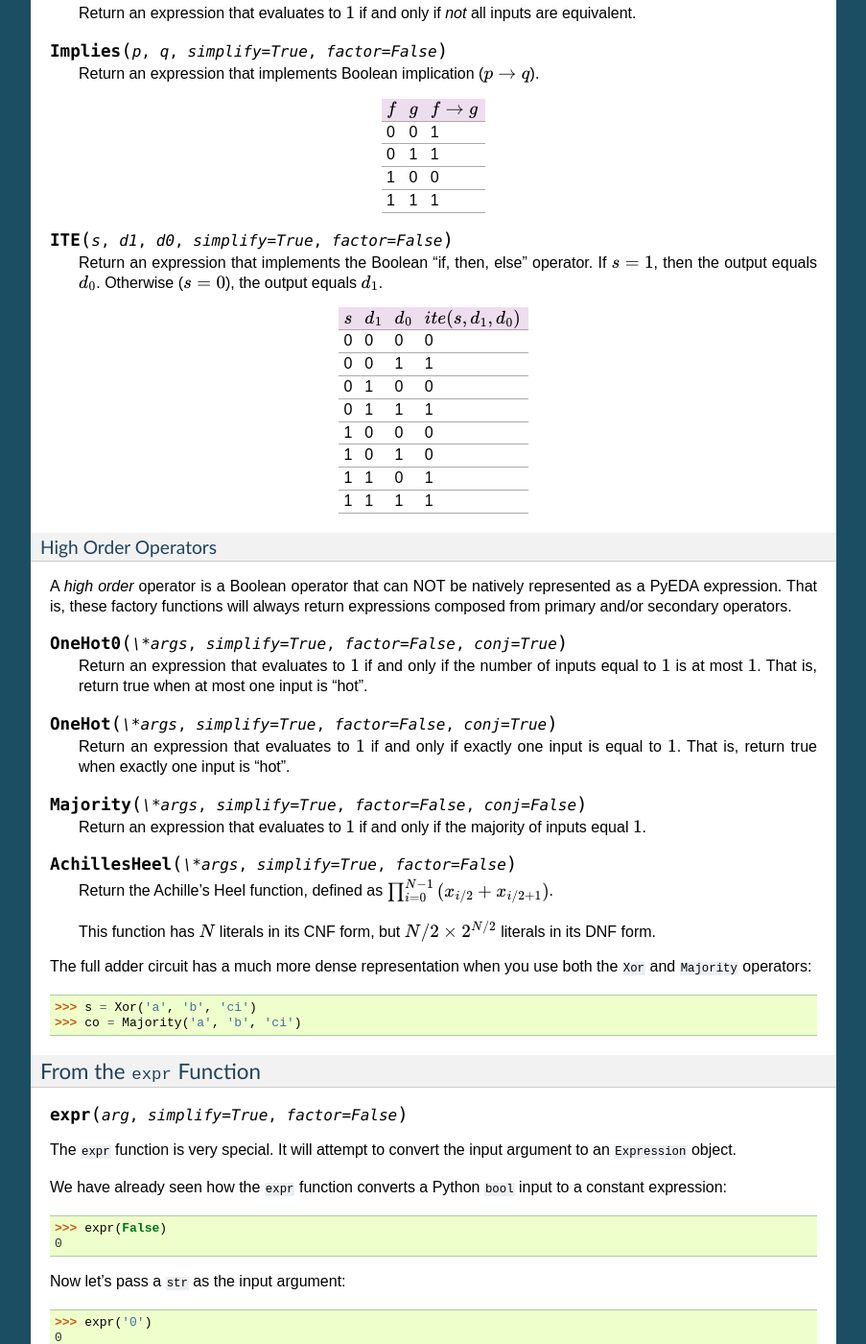
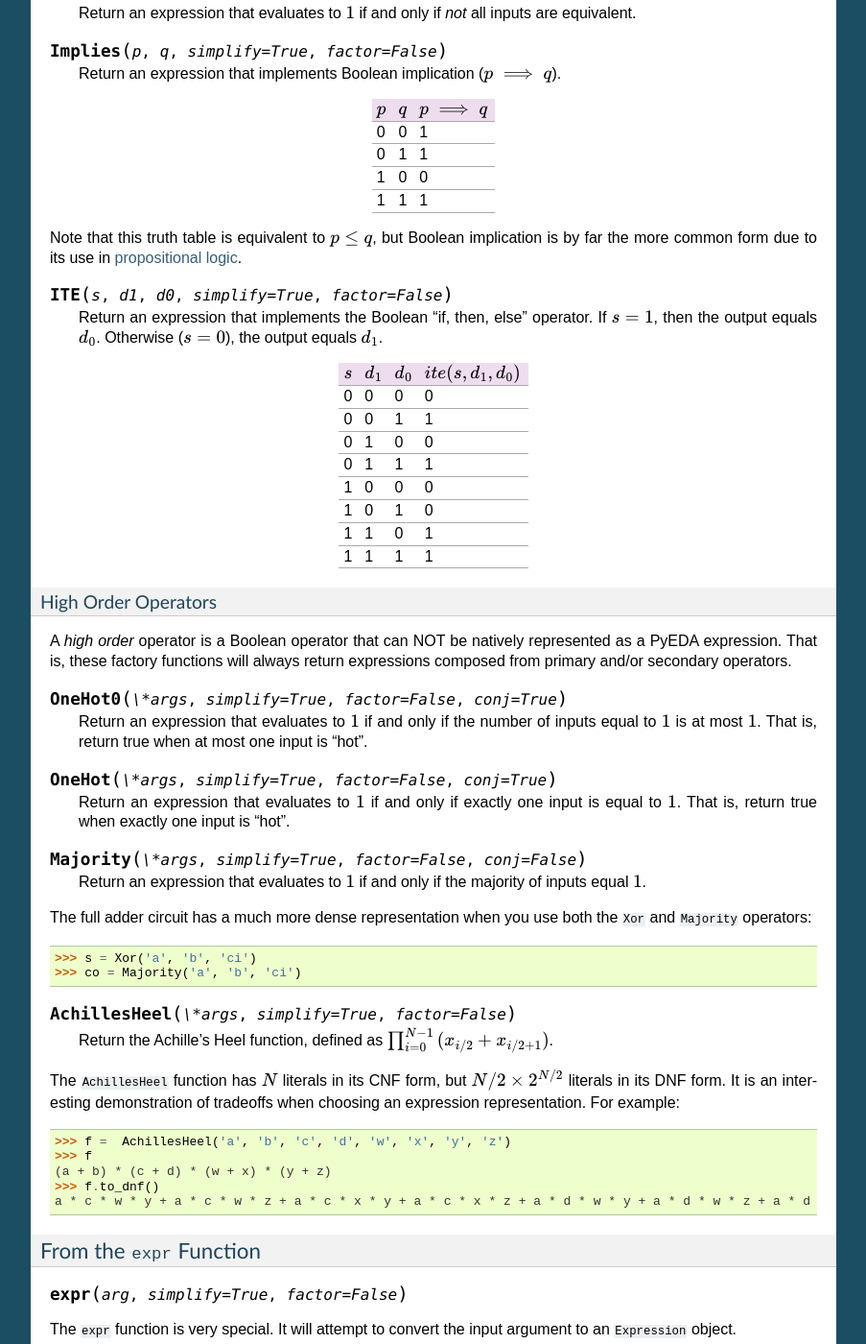
Before and after one commit to cjdrake/pyeda, a Sphinx documentation site: the page built from doc/source/expr.rst, in a window 1280 px wide and 1400 px high, scrolled down 5792 px. Shown: the whole window at 96% size, without its empty margins (198-1101 px from the left). Built offline with Sphinx 7.4.7, drawn with Linux system fonts in a browser that asks for light colours.

Commit message:
Add some expression documentation

```diff
--- a/doc/source/expr.rst
+++ b/doc/source/expr.rst
@@ -357,19 +357,23 @@ use the ``Xor`` operator::
 .. function:: Implies(p, q, simplify=True, factor=False)
 
    Return an expression that implements Boolean implication
-   (:math:`p \rightarrow q`).
+   (:math:`p \implies q`).
 
-+-----------+-----------+-------------------------+
-| :math:`f` | :math:`g` | :math:`f \rightarrow g` |
-+===========+===========+=========================+
-|         0 |         0 |                       1 |
-+-----------+-----------+-------------------------+
-|         0 |         1 |                       1 |
-+-----------+-----------+-------------------------+
-|         1 |         0 |                       0 |
-+-----------+-----------+-------------------------+
-|         1 |         1 |                       1 |
-+-----------+-----------+-------------------------+
++-----------+-----------+----------------------+
+| :math:`p` | :math:`q` | :math:`p \implies q` |
++===========+===========+======================+
+|         0 |         0 |                    1 |
++-----------+-----------+----------------------+
+|         0 |         1 |                    1 |
++-----------+-----------+----------------------+
+|         1 |         0 |                    0 |
++-----------+-----------+----------------------+
+|         1 |         1 |                    1 |
++-----------+-----------+----------------------+
+
+Note that this truth table is equivalent to :math:`p \leq q`,
+but Boolean implication is by far the more common form due to its use in
+`propositional logic <http://en.wikipedia.org/wiki/Propositional_calculus>`_.
 
 .. function:: ITE(s, d1, d0, simplify=True, factor=False)
 
@@ -422,19 +426,28 @@ primary and/or secondary operators.
    Return an expression that evaluates to :math:`1` if and only if the majority
    of inputs equal :math:`1`.
 
+The full adder circuit has a much more dense representation when you
+use both the ``Xor`` and ``Majority`` operators::
+
+   >>> s = Xor('a', 'b', 'ci')
+   >>> co = Majority('a', 'b', 'ci')
+
 .. function:: AchillesHeel(\*args, simplify=True, factor=False)
 
    Return the Achille's Heel function, defined as
    :math:`\prod_{i=0}^{N-1}{(x_{i/2} + x_{i/2+1})}`.
 
-   This function has :math:`N` literals in its CNF form,
-   but :math:`N/2 \times 2^{N/2}` literals in its DNF form.
+The ``AchillesHeel`` function has :math:`N` literals in its CNF form,
+but :math:`N/2 \times 2^{N/2}` literals in its DNF form.
+It is an interesting demonstration of tradeoffs when choosing an expression
+representation.
+For example::
 
-The full adder circuit has a much more dense representation when you
-use both the ``Xor`` and ``Majority`` operators::
-
-   >>> s = Xor('a', 'b', 'ci')
-   >>> co = Majority('a', 'b', 'ci')
+   >>> f =  AchillesHeel('a', 'b', 'c', 'd', 'w', 'x', 'y', 'z')
+   >>> f
+   (a + b) * (c + d) * (w + x) * (y + z)
+   >>> f.to_dnf()
+   a * c * w * y + a * c * w * z + a * c * x * y + a * c * x * z + a * d * w * y + a * d * w * z + a * d * x * y + a * d * x * z + b * c * w * y + b * c * w * z + b * c * x * y + b * c * x * z + b * d * w * y + b * d * w * z + b * d * x * y + b * d * x * z
 
 From the ``expr`` Function
 --------------------------
```
